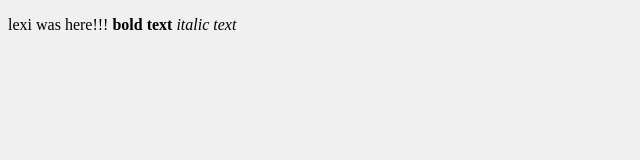
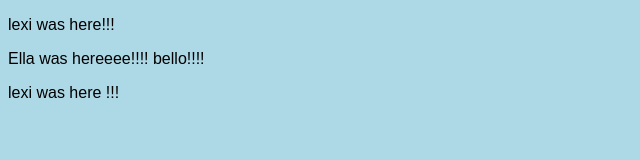
Before and after one commit to gorpg1rl/core-1-interaction-week4, a plain HTML site: page core-1-interaction-lecture-main/week-4/index.html in a window 1280 px wide. Shown: the whole page, without its empty margins (0-640 px from the left). Drawn offline with Linux system fonts and the light colour scheme.

Commit message:
Added paragraph line and changed background color

```diff
--- a/core-1-interaction-lecture-main/week-4/index.html
+++ b/core-1-interaction-lecture-main/week-4/index.html
@@ -5,6 +5,9 @@
     <link rel='stylesheet' href='style.css'>
   </head>
   <body>
-    <p> lexi was here!!!  <strong>bold text</strong> <em>italic text</em> </p>
+    <p> lexi was here!!!
   </body>
+  <p> Ella was hereeee!!!! bello!!!!</p>
+  <P> lexi was here !!!</P>
+
 </html>
--- a/core-1-interaction-lecture-main/week-4/style.css
+++ b/core-1-interaction-lecture-main/week-4/style.css
@@ -1,4 +1,5 @@
 body {
-  background-color: #f0f0f0;
+  background-color: lightblue;
   min-height: 100vh;
+  font-family: Arial, Helvetica, sans-serif;
 }
```
